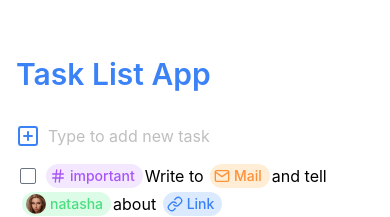
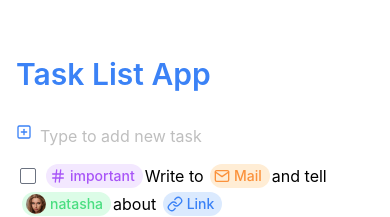
Before and after one commit to hanselbormey/task-list-app, a Next.js app: page / in a window 390 px wide. Shown: the top 217 px of the page. Built offline with nearby package versions, Linux system fonts and the light colour scheme.

Commit message:
Fix responsive

```diff
--- a/components/AddTasks.tsx
+++ b/components/AddTasks.tsx
@@ -39,14 +39,14 @@ const AddTasks = ({ onAdd }: { onAdd(item: string): void }) => {
         onSubmit={handleSubmit}
         onCancel={() => setValue('')}
       >
-        <div className="flex">
-          <PlusSquare className="text-blue-500 w-6 h-6 mr-2" />
+        <>
+          <PlusSquare className="text-blue-500 w-4 h-4 md:w-6 md:h-6 mr-2 flex flex-shrink-0" />
           <Input
             id="addInput"
             value={value}
             onChange={(val) => setValue(val)}
           />
-        </div>
+        </>
       </Disclosure>
     </div>
   );
--- a/components/Disclosure.tsx
+++ b/components/Disclosure.tsx
@@ -17,7 +17,7 @@ import { Action } from '@/types/enums';
 
 const styles = {
   actionBtn:
-    'h-10 flex items-center rounded-md py-1 px-1 m-0.5 lg:px-4 lg:border-2 disabled:opacity-50 disabled:bg-transparent hover:bg-gray-200',
+    'h-10 flex items-center rounded-md py-1 px-1 m-0.5 md:px-4 lg:border-2 disabled:opacity-50 disabled:bg-transparent hover:bg-gray-200',
   primaryBtn:
     'h-10 flex items-center rounded-md py-1 px-2 m-0.5 lg:px-6 disabled:opacity-50 bg-blue-700 hover:bg-blue-800 text-white',
 };
@@ -51,12 +51,12 @@ export default function Disclosure({
           id="button"
           role="open-disclosure"
           className={cn(
-            'flex align-top justify-between',
+            'flex justify-center align-top w-full',
             `${open ? 'p-4' : ''}`
           )}
           onClick={() => setOpen(!open)}
         >
-          {children}
+          <div className="flex w-full">{children}</div>
           {open && (
             <button
               id="avatar"
--- a/components/Input.tsx
+++ b/components/Input.tsx
@@ -73,7 +73,7 @@ export default function Input({
   }, []);
 
   return (
-    <div className="flex overflow-hidden w-[200px] sm:w-full md:w-full">
+    <div className="flex overflow-hidden">
       <div className="relative">
         <div
           id={outputDiv}
--- a/components/ListItem.tsx
+++ b/components/ListItem.tsx
@@ -35,7 +35,7 @@ const ListItem = ({ item }: { item: Task }) => {
   return (
     <div
       className={cn(
-        'flex items-center',
+        'flex items-center w-full',
         `${!open ? 'flex-wrap' : 'flex-nowrap'}`
       )}
       onClick={() => setOpen(!open)}
```
